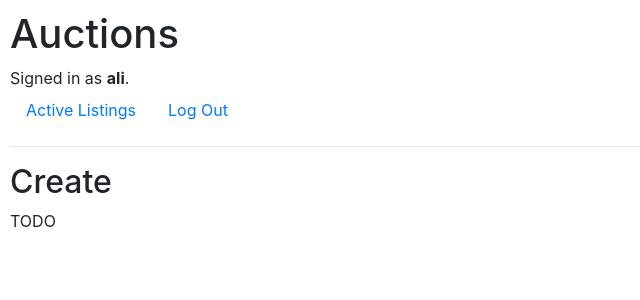
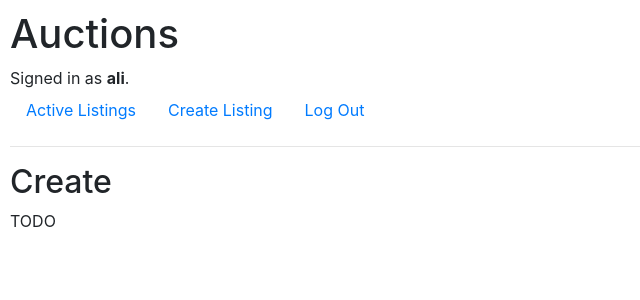
Before and after one commit to FakirHerif/commerce-project, a Django app: page /create in a window 1280 px wide. Shown: the top 300 px of the page, without its empty margins (0-640 px from the left). Run offline with Django 3.2, Linux system fonts and the light colour scheme; a user stored in the database is signed in; some libraries are stand-ins or nearby versions.

Commit message:
created 'Create Listing'

```diff
--- a/auctions/templates/auctions/layout.html
+++ b/auctions/templates/auctions/layout.html
@@ -21,6 +21,9 @@
                 <a class="nav-link" href="{% url 'index' %}">Active Listings</a>
             </li>
             {% if user.is_authenticated %}
+            <li class="nav-item">
+                <a class="nav-link" href="{% url 'create' %}">Create Listing</a>
+            </li>
                 <li class="nav-item">
                     <a class="nav-link" href="{% url 'logout' %}">Log Out</a>
                 </li>
```
Also changed, not shown: db.sqlite3.
